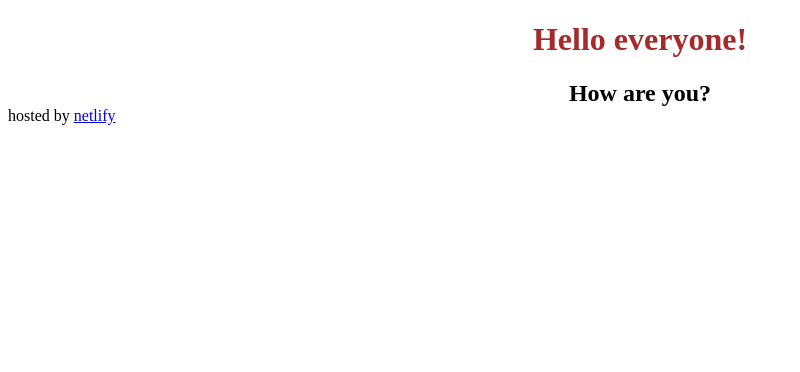
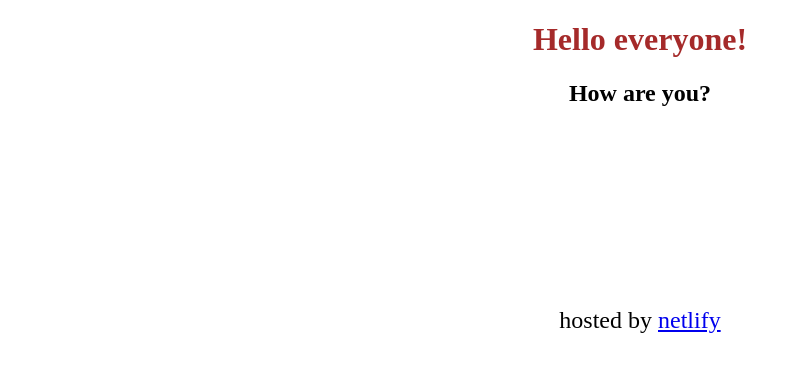
Before and after one commit to neginmofarahi/myproject, a plain HTML site: page index.html in a window 1280 px wide. Shown: the whole page, without its empty margins (0-800 px from the left). Drawn offline with Linux system fonts and the light colour scheme.

Commit message:
add css to class hosting

```diff
--- a/maincss.css
+++ b/maincss.css
@@ -12,3 +12,10 @@ h2 {
   text-align: center;
   margin: 0 auto;
 }
+.hosting {
+  text-align: center;
+  margin: 0 auto;
+  font-size: x-large;
+  font-family: "Times New Roman", Times, serif;
+  padding-top: 200px;
+}
```
